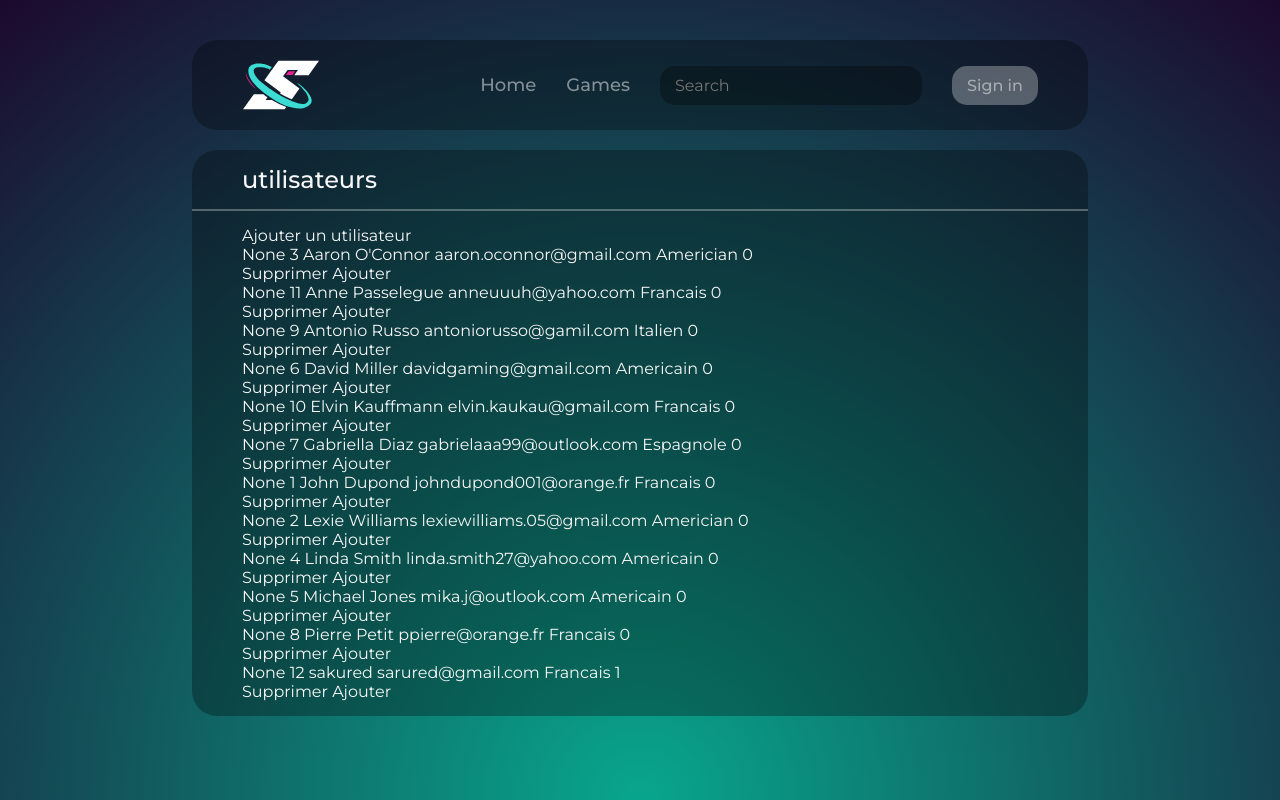
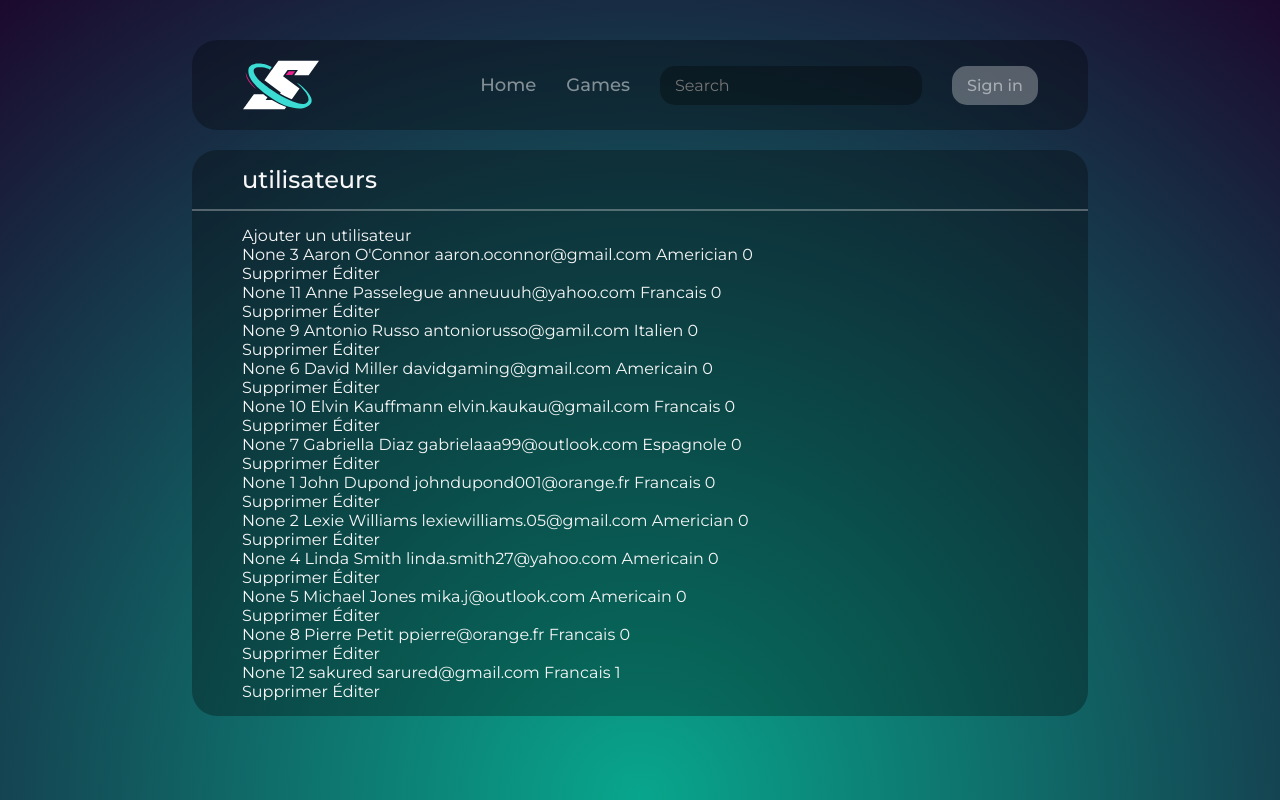
Before and after one commit to Nyxouu/Workshop_Web_s2, a Flask app: page /admin_users in a window 1280 px wide. Run offline with Flask 3, Linux system fonts and the light colour scheme; data comes from the database, SQL or seed files in the repository.

Commit message:
Ajout boutons retour dans partie admin fin

```diff
--- a/Workshop_web_s2/templates/admin/categories/form_category.html
+++ b/Workshop_web_s2/templates/admin/categories/form_category.html
@@ -18,7 +18,7 @@
 
         <main>
           <section id="title">
-            <h1>Ajout/suppression category (a modif)</h1><a href="/admin_games" class="button">Retour</a></p>
+            <h1>Ajout/suppression category (a modif)</h1><a href="/admin_games" class="button">Retour</a>
           </section>
           <div class="separator"></div>
           <section id="content">
--- a/Workshop_web_s2/templates/admin/games/form_game.html
+++ b/Workshop_web_s2/templates/admin/games/form_game.html
@@ -19,7 +19,7 @@
 
       <main>
         <section id="title">
-          <h1>Ajouter un jeu</h1><a href="/admin_games" class="button">Retour</a></p>
+          <h1>Ajouter un jeu</h1><a href="/admin_games" class="button">Retour</a>
         </section>
         <div class="separator"></div>
         <section id="content">
--- a/Workshop_web_s2/templates/admin/users/admin_users.html
+++ b/Workshop_web_s2/templates/admin/users/admin_users.html
@@ -28,7 +28,7 @@
 
               <p>{{user.profile_picture}} {{user.id_user}} {{user.username}} {{user.email}} {{user.nationality}} {{user.admin}}</p>
               <a href="/user/delete/{{user.id_user}}">Supprimer</a>
-              <a href="/user/edit/{{user.id_user}}">Ajouter</a>
+              <a href="/user/edit/{{user.id_user}}">Éditer</a>
               </br>
 
           {% endfor %}
--- a/Workshop_web_s2/templates/session/form_session.html
+++ b/Workshop_web_s2/templates/session/form_session.html
@@ -56,7 +56,7 @@
 
             <main>
               <section id="title">
-                <h1>Ajouter une session</h1><a href="{% if session['admin']==1 %}/admin_sessions{% else %}/sessions{% endif %}" class="button">Retour</a></p>
+                <h1>Ajouter une session</h1><a href="{% if session['admin']==1 %}/admin_sessions{% else %}/sessions{% endif %}" class="button">Retour</a>
               </section>
               <div class="separator"></div>
               <section id="content">
```
